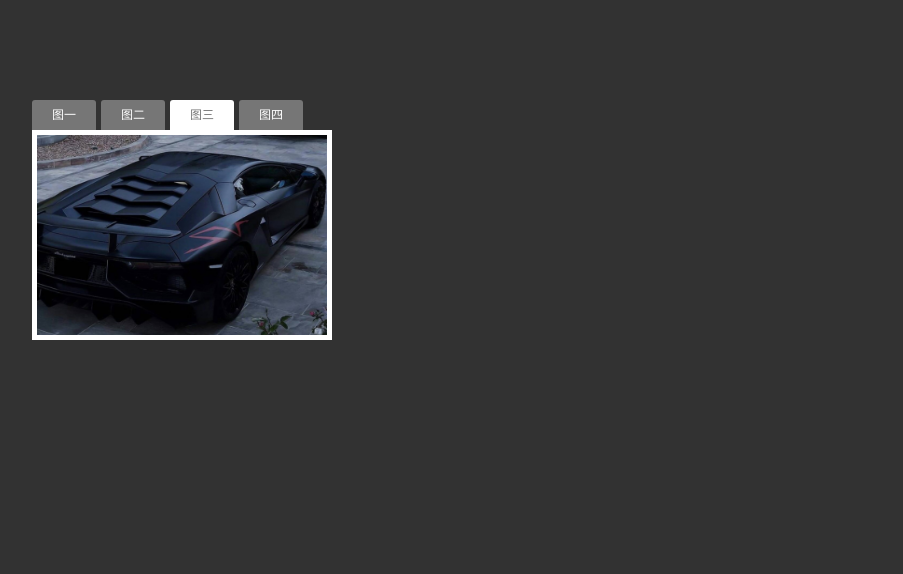
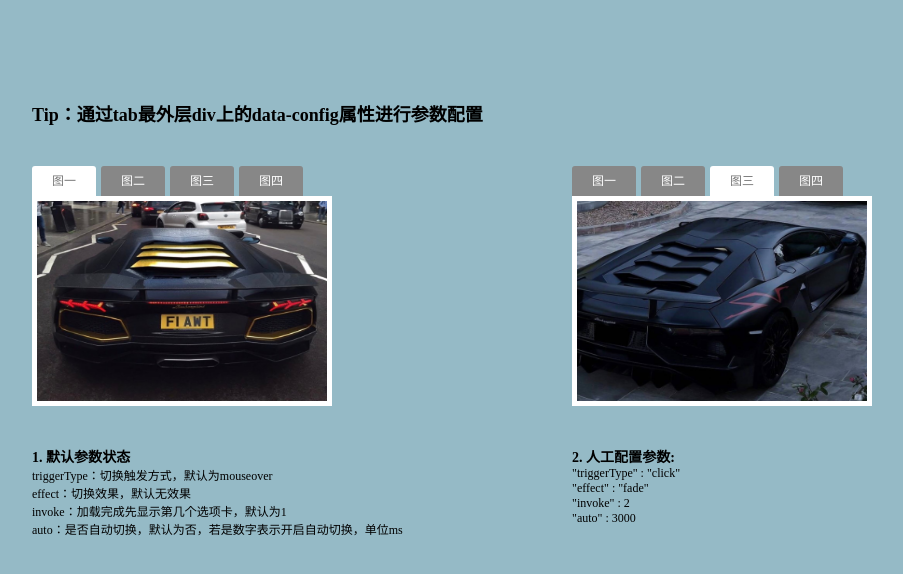
Before and after one commit to Bibifeng/tab-component-jq, a plain HTML site: page index.html in a window 1280 px wide. Shown: the whole page, without its empty margins (68-971 px from the left). Drawn offline with Linux system fonts and the light colour scheme.

Commit message:
add decs

```diff
--- a/css/tab.css
+++ b/css/tab.css
@@ -9,14 +9,21 @@ a{
     text-decoration: none;
 }
 body{
-    background-color: #323232;
+    background-color: #95bac6;
     font-size:12px;
     font-family:微软雅黑;
     padding:100px;
 }
 
+.tab-content{
+    width: 100%;
+    display: flex;
+    margin-top: 40px;
+}
+
 .tab{
     width: 300px;
+    flex: 1;
 }
 
 .tab .tab-nav{
@@ -26,7 +33,7 @@ body{
 .tab .tab-nav li{
     float: left;
     margin-right:5px;
-    background-color: #767676;
+    background-color: #878787;
     border-radius: 3px 3px 0 0;
 }
 
@@ -49,6 +56,7 @@ body{
 .tab .content-wrap{
     background-color: white;
     padding:5px;
+    width: 290px;
     height: 200px;
 }
 
@@ -58,6 +66,15 @@ body{
     position: absolute;
 }
 
+.content-item img{
+    width: 290px;
+    height: 200px;
+}
+
 .tab .content-wrap .current{
     display: block;
 }
+
+.decs{
+    flex: 1;
+}
--- a/index.html
+++ b/index.html
@@ -9,8 +9,37 @@
 </head>
 <body>
 
+<h2>Tip：通过tab最外层div上的data-config属性进行参数配置</h2>
+
+<div class="tab-content">
+    <!--第一-->
+    <div class="tab js-tab">
+        <ul class="tab-nav">
+            <li class="actived"><a href="#">图一</a></li>
+            <li><a href="#">图二</a></li>
+            <li><a href="#">图三</a></li>
+            <li><a href="#">图四</a></li>
+        </ul>
+
+        <div class="content-wrap">
+            <div class="content-item current">
+                <img src="img/WechatIMG4.jpeg" alt="">
+            </div>
+            <div class="content-item">
+                <img src="img/WechatIMG5.jpeg" alt="">
+            </div>
+            <div class="content-item">
+                <img src="img/WechatIMG6.jpeg" alt="">
+            </div>
+            <div class="content-item">
+                <img src="img/WechatIMG7.jpeg" alt="">
+            </div>
+        </div>
+    </div>
+
+    <!--第二-->
     <div class="tab js-tab" data-config='{
-"triggerType":"mouseover",
+"triggerType":"click",
 "effect":"fade",
 "invoke":2,
 "auto":3000
@@ -24,17 +53,35 @@
 
         <div class="content-wrap">
             <div class="content-item current">
-            <img src="img/WechatIMG4.jpeg" alt="" width="290px" height="200px">
+                <img src="img/WechatIMG4.jpeg" alt="">
             </div>
             <div class="content-item">
-            <img src="img/WechatIMG5.jpeg" alt="" width="290px" height="200px">
+                <img src="img/WechatIMG5.jpeg" alt="">
             </div>
             <div class="content-item">
-            <img src="img/WechatIMG6.jpeg" alt="" width="290px" height="200px">
+                <img src="img/WechatIMG6.jpeg" alt="">
             </div>
             <div class="content-item">
-            <img src="img/WechatIMG7.jpeg" alt="" width="290px" height="200px">
+                <img src="img/WechatIMG7.jpeg" alt="">
             </div>
+        </div>
+    </div>
+</div>
+
+<div class="tab-content">
+    <div class="decs">
+        <h3>1.&nbsp;默认参数状态</h3>
+        <p>triggerType：切换触发方式，默认为mouseover</p>
+        <p>effect：切换效果，默认无效果</p>
+        <p>invoke：加载完成先显示第几个选项卡，默认为1</p>
+        <p>auto：是否自动切换，默认为否，若是数字表示开启自动切换，单位ms</p>
+    </div>
+    <div class="decs">
+        <h3>2.&nbsp;人工配置参数:</h3>
+        <p>"triggerType" : "click"</p>
+        <p>"effect" : "fade"</p>
+        <p>"invoke" : 2</p>
+        <p>"auto" : 3000</p>
     </div>
 </div>
 
@@ -42,6 +89,7 @@
 <script>
     $(function () {
        var tab1 =new Tab($(".js-tab").eq(0));
+        var tab2 =new Tab($(".js-tab").eq(1));
     });
 </script>
 
```
Lines whose indentation alone changed are shown as unchanged.
